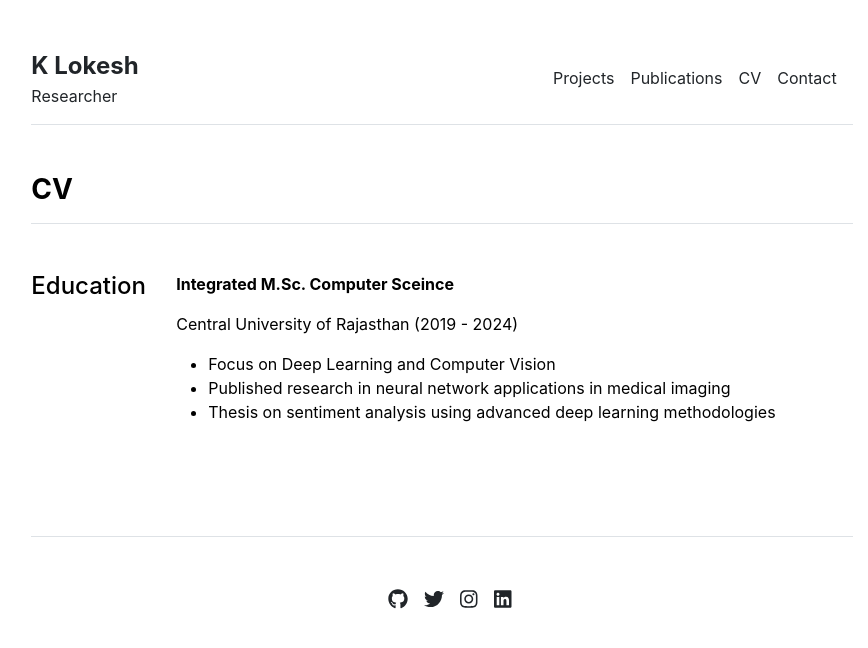
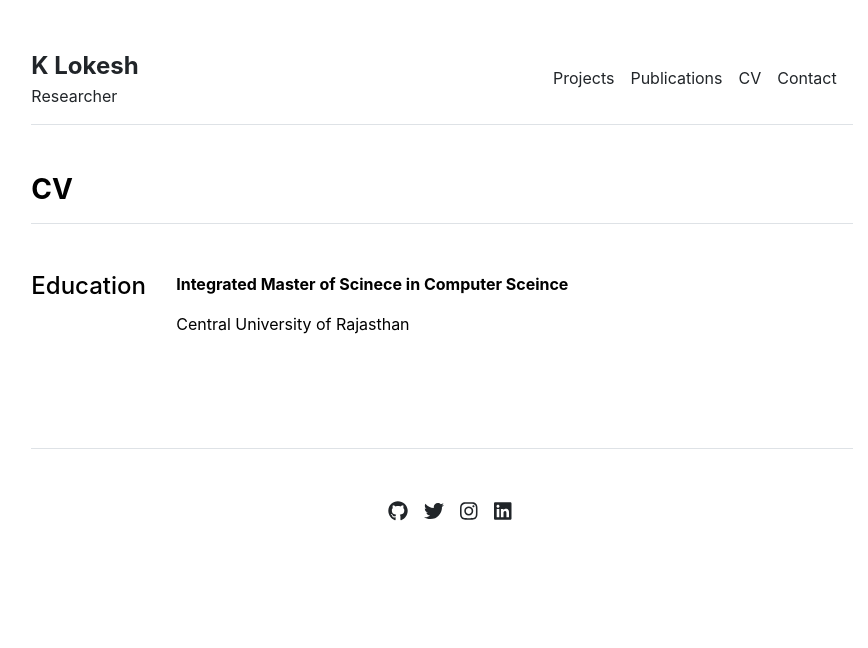
Before and after one commit to katikapalli/katikapalli.github.io, a Jekyll site: the page built from cv.md, in a window 1280 px wide. Shown: the top 648 px of the page, without its empty margins (198-1066 px from the left). Built offline with Jekyll 4.4.1, drawn with Linux system fonts in a browser that asks for light colours.

Commit message:
Update education.yml

```diff
--- a/_data/cv/education.yml
+++ b/_data/cv/education.yml
@@ -1,9 +1,5 @@
-- title: 'Integrated M.Sc. Computer Sceince'
-  description: |
-      Central University of Rajasthan (2019 - 2024)
-      - Focus on Deep Learning and Computer Vision
-      - Published research in neural network applications in medical imaging
-      - Thesis on sentiment analysis using advanced deep learning methodologies
+- title: 'Integrated Master of Scinece in Computer Sceince'
+  description: 'Central University of Rajasthan'
 
 # - title: 'Ph.D. Theoretical High Energy Physics'
 #   description: 'The University of Texas at Austin (1980-1985)'
```
